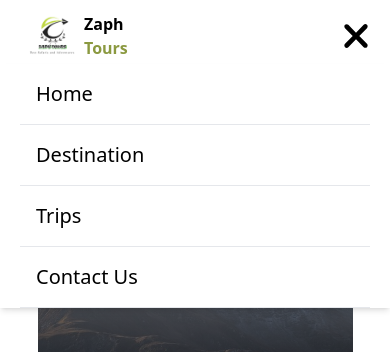
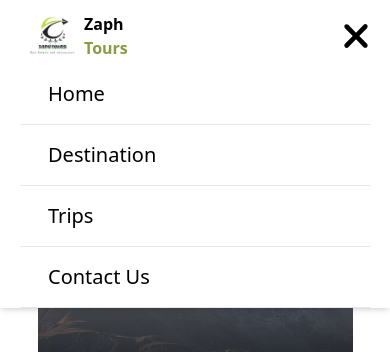
Before and after one commit to JAS-D98/Zaph-Tours-and-Travels-Website-T2-Give-Monthly-Project, a React (Vite) app: page / in a window 390 px wide. Both pictures are taken after a click on the picture 356 px from the left and 36 px from the top of the page. Shown: the top 352 px of the page. Built offline with nearby package versions, Linux system fonts and the light colour scheme.

Commit message:
add padding to link

```diff
--- a/src/components/navbar/Navbar.jsx
+++ b/src/components/navbar/Navbar.jsx
@@ -41,7 +41,7 @@ export default function Navbar() {
       <nav className={`lg:hidden ${isOpen ? "block" : "hidden"} absolute top-16 left-0 w-full bg-white shadow-md px-5`}>
         {navLinks.map((link) => (
           <p key={link.label} className="text-xl font-bold-400 p-4 border-b">
-            <Link to={link.href} className="hover:text-green" onClick={toggleNavbar}>
+            <Link to={link.href} className="hover:text-green p-3" onClick={toggleNavbar}>
               {link.label}
             </Link>
           </p>
```
